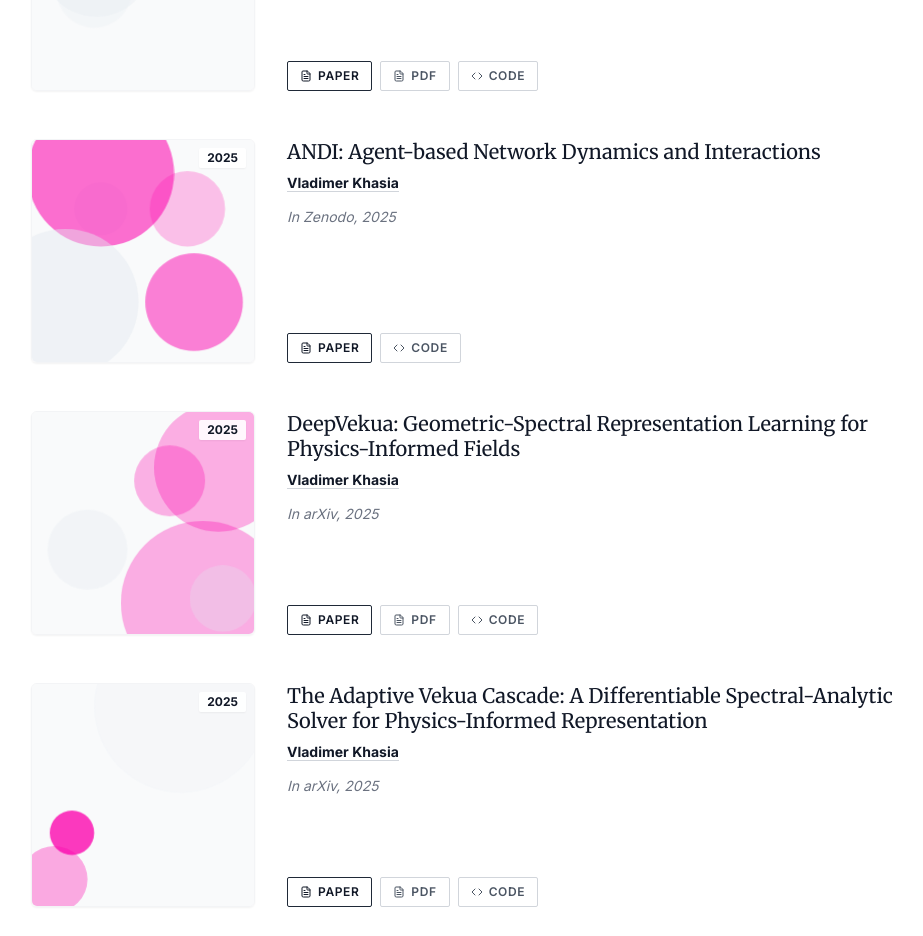
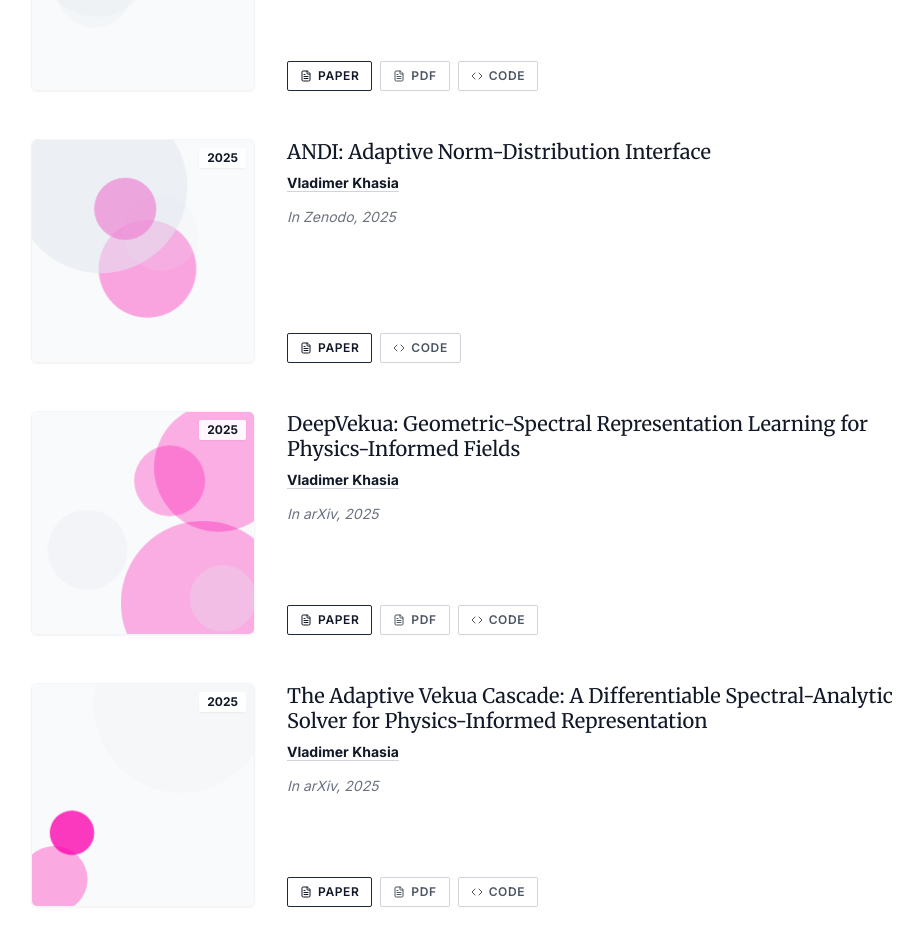
Before and after one commit to VladimerKhasia/vladimerkhasia.github.io, a React (Vite) app: page / in a window 1280 px wide. Shown: the part 980-1916 px from the top of the page, without its empty margins (321-1244 px from the left). Built offline with nearby package versions, Linux system fonts and the light colour scheme.

Commit message:
title correction

```diff
--- a/constants.ts
+++ b/constants.ts
@@ -38,7 +38,7 @@
   },
   {
     id: "andi",
-    title: "ANDI: Agent-based Network Dynamics and Interactions",
+    title: "ANDI: Adaptive Norm-Distribution Interface",
     authors: [
       { name: "Vladimer Khasia", isMe: true },
 
```
